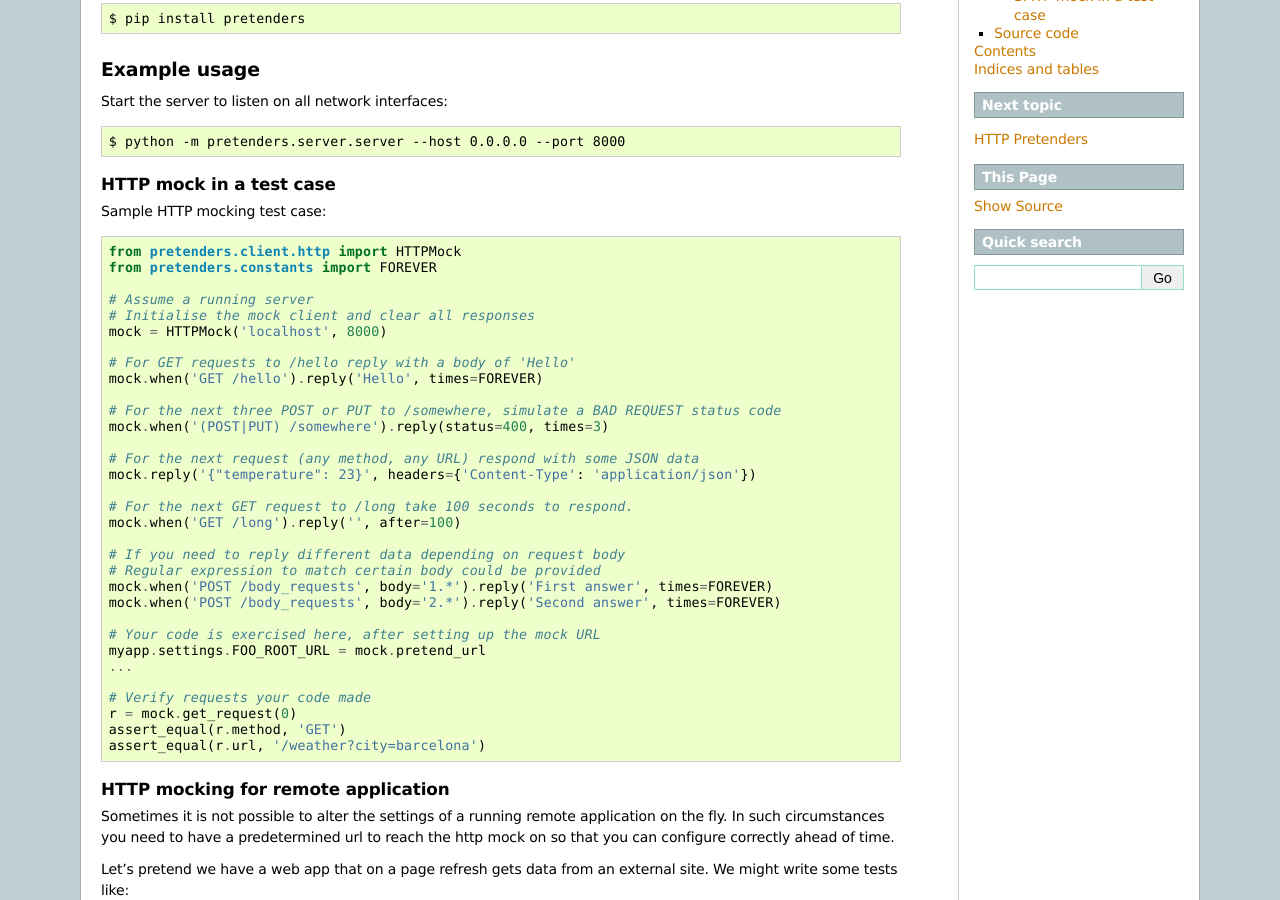
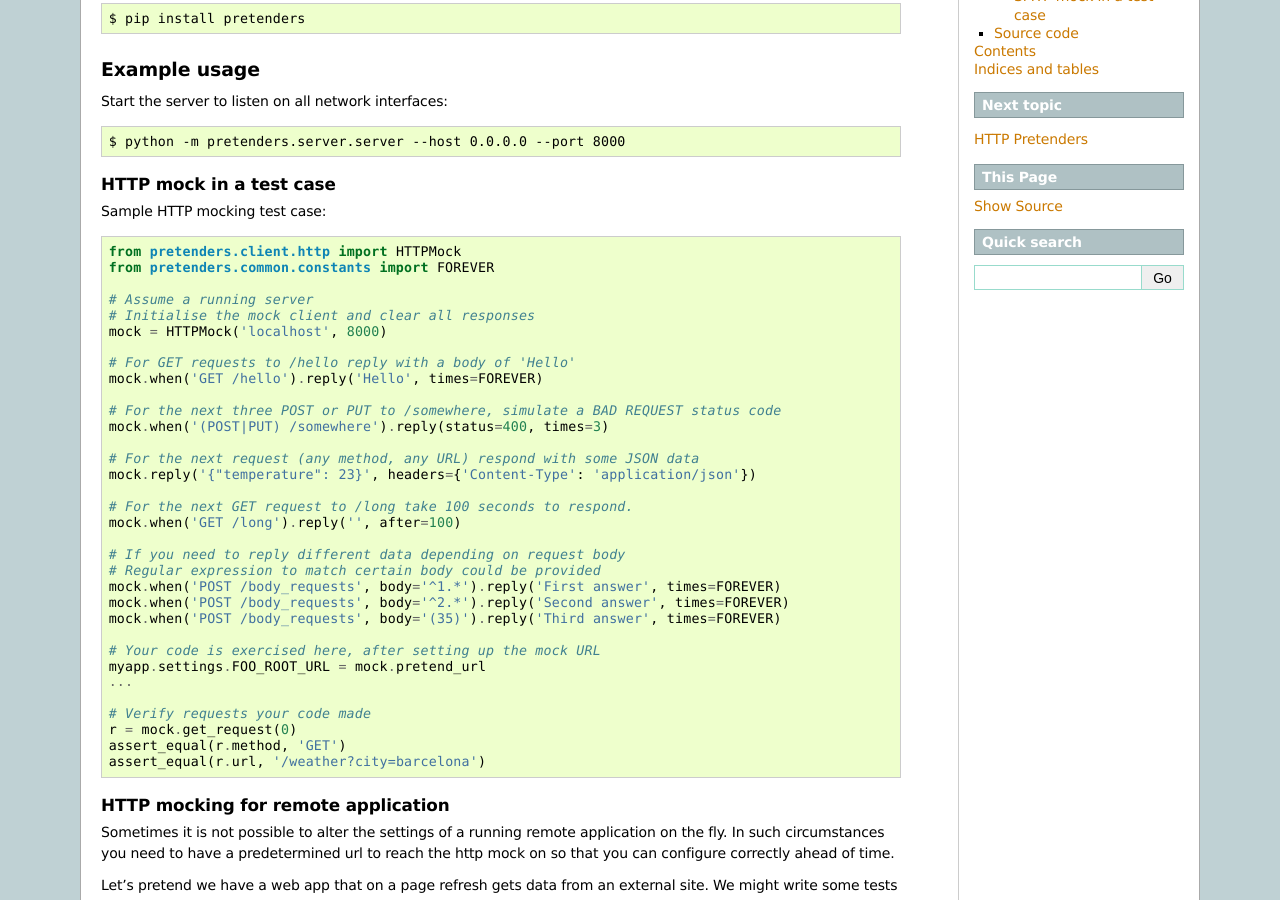
Before and after one commit to pretenders/pretenders, a Sphinx documentation site: the page built from docs/index.rst, in a window 1280 px wide and 900 px high, scrolled down 243 px. Built offline with Sphinx 7.4.7, drawn with Linux system fonts in a browser that asks for light colours.

Commit message:
- replaced re.match with re.search in case of multiline request (xml-rpc) - fixed test - fixed docs

```diff
--- a/docs/index.rst
+++ b/docs/index.rst
@@ -31,7 +31,7 @@ HTTP mock in a test case
 Sample HTTP mocking test case::
 
     from pretenders.client.http import HTTPMock
-    from pretenders.constants import FOREVER
+    from pretenders.common.constants import FOREVER
 
     # Assume a running server
     # Initialise the mock client and clear all responses
@@ -51,8 +51,9 @@ Sample HTTP mocking test case::
 
     # If you need to reply different data depending on request body
     # Regular expression to match certain body could be provided
-    mock.when('POST /body_requests', body='1.*').reply('First answer', times=FOREVER)
-    mock.when('POST /body_requests', body='2.*').reply('Second answer', times=FOREVER)
+    mock.when('POST /body_requests', body='^1.*').reply('First answer', times=FOREVER)
+    mock.when('POST /body_requests', body='^2.*').reply('Second answer', times=FOREVER)
+    mock.when('POST /body_requests', body='(35)').reply('Third answer', times=FOREVER)
 
     # Your code is exercised here, after setting up the mock URL
     myapp.settings.FOO_ROOT_URL = mock.pretend_url
```
Also changed, not shown: 2 other files.
